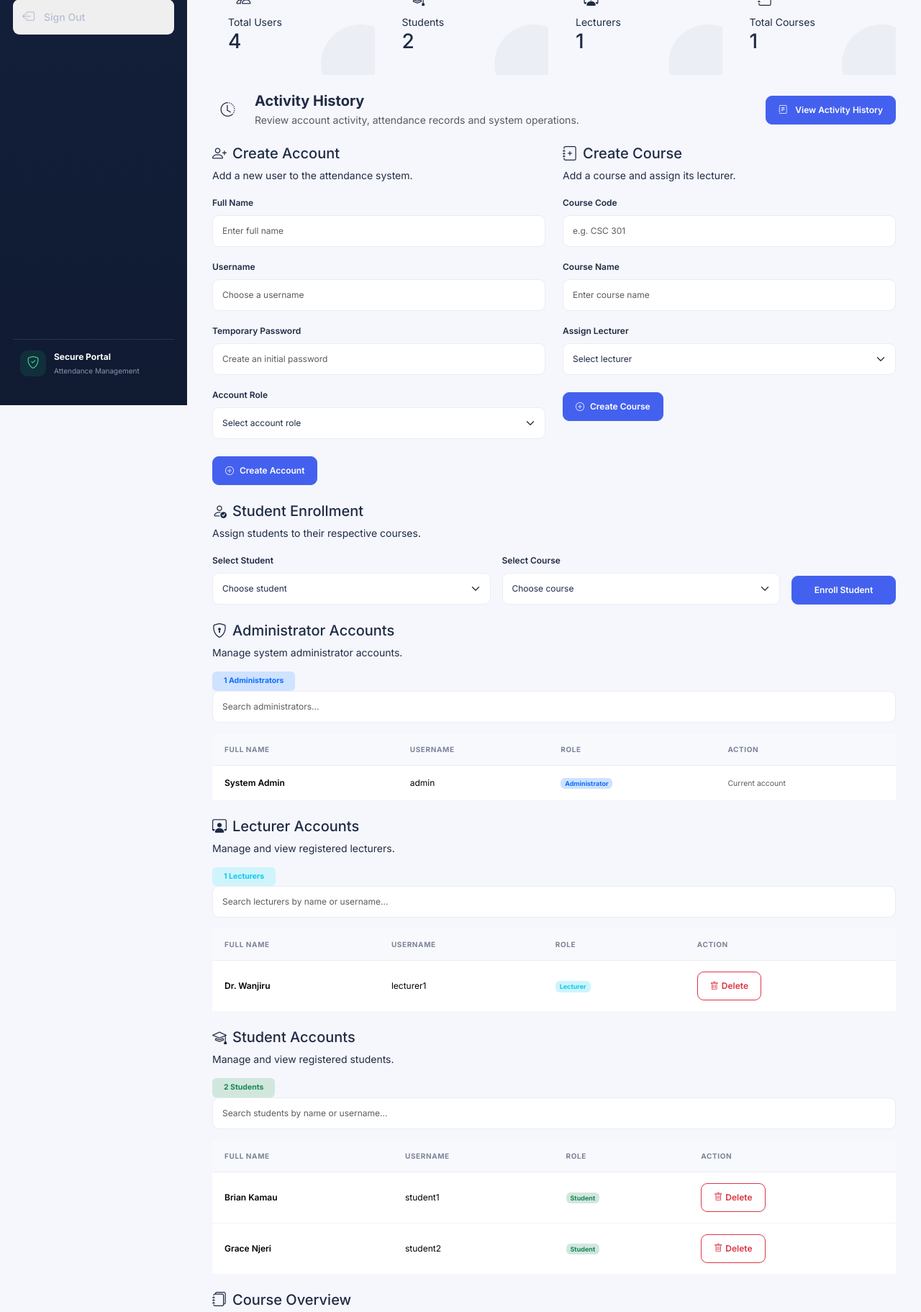
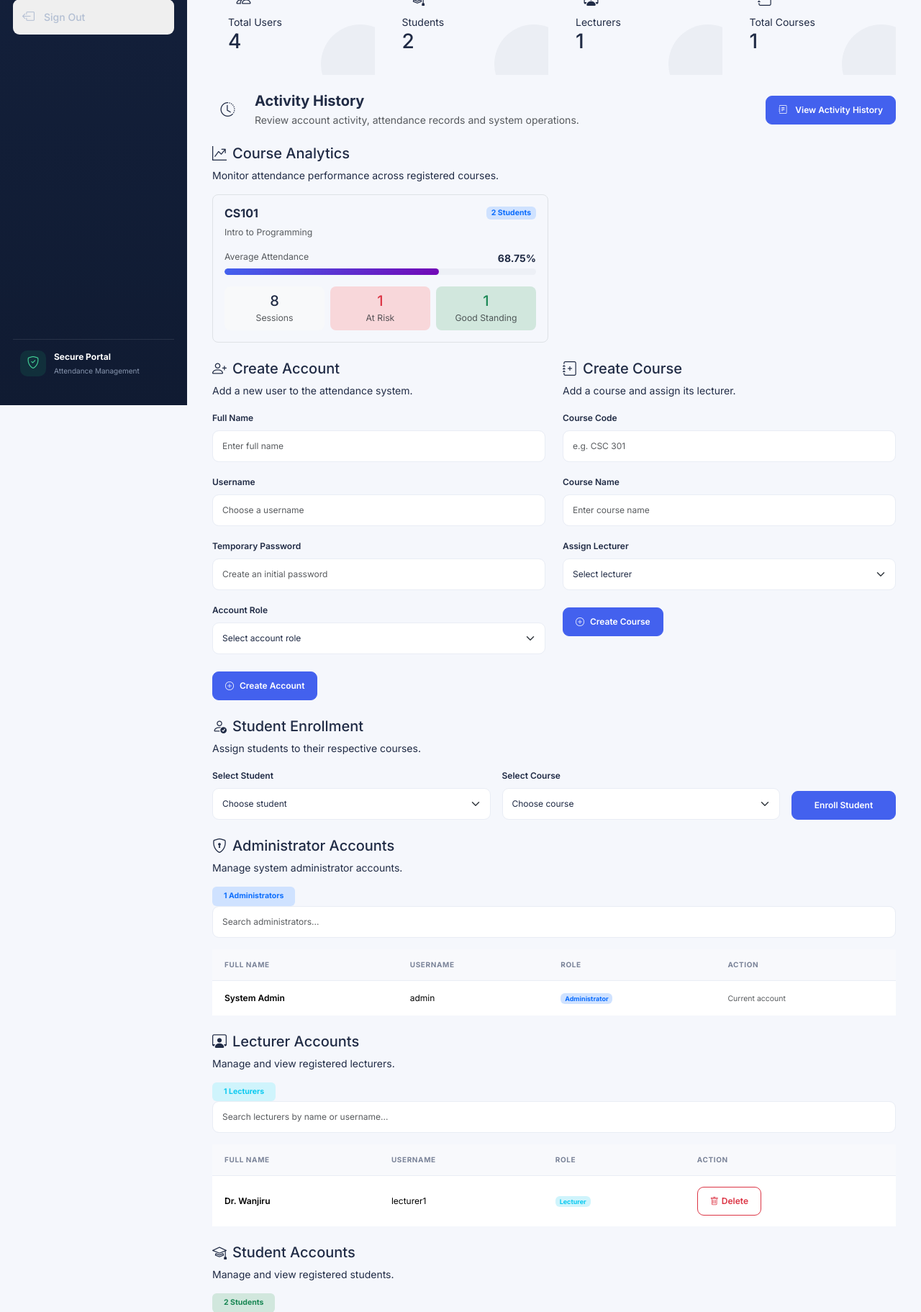
Before and after one commit to harizonelopez/Attendify, a Flask app: page /admin/ in a window 1280 px wide. Shown: the part 237-2060 px from the top of the page at 72% size. Run offline with Flask 3, Linux system fonts and the light colour scheme; the visitor is signed in with stand-in values (Sample User, id 1); data comes from the database, SQL or seed files in the repository.

Commit message:
Add course analytics feature to admin dashboard

```diff
--- a/app/admin/routes.py
+++ b/app/admin/routes.py
@@ -3,6 +3,7 @@ from werkzeug.security import generate_password_hash
 from app.auth.decorators import role_required
 from app.database.db import db, q
 from app.services.audit import log_action
+from app.services.analytics import course_statistics
 
 admin = Blueprint("admin", __name__, url_prefix="/admin")
 
@@ -25,12 +26,44 @@ def dashboard():
         "SELECT * FROM users WHERE role = 'lecturer' ORDER BY full_name"
     )
 
+    course_analytics = []
+    for course in courses:
+        total_students = q(
+            """
+            SELECT COUNT(*) AS total
+            FROM enrollments
+            WHERE course_id = ?
+            """,
+            (course["id"],),
+            one=True
+        )["total"]
+
+        attendance_records = q(
+            """
+            SELECT student_id, present
+            FROM attendance
+            WHERE course_id = ?
+            """,
+            (course["id"],)
+        )
+
+        statistics = course_statistics(
+            total_students,
+            attendance_records
+        )
+
+        course_analytics.append({
+            "course": course,
+            "statistics": statistics
+        })
+
     return render_template(
         "admin/dashboard.html",
         users=users,
         courses=courses,
         students=students,
-        lecturers=lecturers
+        lecturers=lecturers,
+        course_analytics=course_analytics
     )
 
 
--- a/app/services/analytics.py
+++ b/app/services/analytics.py
@@ -1,7 +1,7 @@
 from app.config import Config
 
 def analyse(attended, total_sessions):
-    # Handle courses without recorded attendance
+    """Calculate attendance percentage and projected performance."""
     if total_sessions == 0:
         return {
             "percentage": 0,
@@ -10,16 +10,12 @@ def analyse(attended, total_sessions):
             "projected_percentage": 0
         }
 
-    # Calculate current attendance percentage
     percentage = (attended / total_sessions) * 100
-
-    # Determine remaining semester sessions
     remaining_sessions = max(
         Config.SEMESTER_SESSIONS - total_sessions,
         0
     )
 
-    # Estimate future attendance using the current attendance rate
     projected_attendance = (
         attended + (percentage / 100 * remaining_sessions)
     )
@@ -28,18 +24,17 @@ def analyse(attended, total_sessions):
         projected_attendance / Config.SEMESTER_SESSIONS
     ) * 100
 
-    # Determine current academic standing
     status = (
         "Good Standing"
         if percentage >= Config.THRESHOLD
         else "Below Attendance Threshold"
     )
 
-    # Estimate attendance risk
-    if projected_percentage >= Config.THRESHOLD:
-        risk = "Low"
-    else:
-        risk = "High"
+    risk = (
+        "Low"
+        if projected_percentage >= Config.THRESHOLD
+        else "High"
+    )
 
     return {
         "percentage": round(percentage, 2),
@@ -47,3 +42,60 @@ def analyse(attended, total_sessions):
         "risk": risk,
         "projected_percentage": round(projected_percentage, 2)
     }
+
+
+def course_statistics(total_students, attendance_records):
+    """Calculate overall attendance statistics for a course."""
+    if total_students == 0 or not attendance_records:
+        return {
+            "total_students": total_students,
+            "total_sessions": 0,
+            "average_attendance": 0,
+            "at_risk_students": 0,
+            "good_standing_students": 0
+        }
+
+    student_attendance = {}
+    for record in attendance_records:
+        student_id = record["student_id"]
+        if student_id not in student_attendance:
+            student_attendance[student_id] = {
+                "attended": 0,
+                "sessions": 0
+            }
+
+        student_attendance[student_id]["sessions"] += 1
+        if record["present"]:
+            student_attendance[student_id]["attended"] += 1
+
+    percentages = []
+    at_risk = 0
+    good_standing = 0
+
+    for data in student_attendance.values():
+        result = analyse(
+            data["attended"],
+            data["sessions"]
+        )
+
+        percentages.append(result["percentage"])
+
+        if result["risk"] == "High":
+            at_risk += 1
+        else:
+            good_standing += 1
+
+    average = sum(percentages) / len(percentages)
+
+    total_sessions = max(
+        data["sessions"]
+        for data in student_attendance.values()
+    )
+
+    return {
+        "total_students": total_students,
+        "total_sessions": total_sessions,
+        "average_attendance": round(average, 2),
+        "at_risk_students": at_risk,
+        "good_standing_students": good_standing
+    }
--- a/app/templates/admin/dashboard.html
+++ b/app/templates/admin/dashboard.html
@@ -76,6 +76,88 @@
              View Activity History
         </a>
     </div>
+</div>
+
+<!-- Course Analytics -->
+<div class="content-card mb-4">
+    <div class="card-heading">
+        <div>
+            <h5><i class="bi bi-graph-up-arrow me-2"></i>Course Analytics</h5>
+            <p>Monitor attendance performance across registered courses.</p>
+        </div>
+    </div>
+
+    {% if course_analytics %}
+    <div class="row g-3">
+        {% for item in course_analytics %}
+        {% set stats = item.statistics %}
+        <div class="col-lg-6">
+            <div class="border rounded-3 p-3 h-100">
+                <div class="d-flex justify-content-between align-items-start mb-3">
+                    <div>
+                        <h6 class="fw-bold mb-1">{{ item.course.code }}</h6>
+                        <small class="text-muted">{{ item.course.name }}</small>
+                    </div>
+                    <span class="badge bg-primary-subtle text-primary">
+                        {{ stats.total_students }} Students
+                    </span>
+                </div>
+
+                <div class="mb-3">
+                    <div class="d-flex justify-content-between mb-1">
+                        <small class="text-muted">Average Attendance</small>
+                        <strong>{{ stats.average_attendance }}%</strong>
+                    </div>
+                    <div class="progress" style="height: 9px;">
+                        <div class="progress-bar"
+                             role="progressbar"
+                             style="width: {{ [stats.average_attendance, 100]|min }}%;"
+                             aria-valuenow="{{ stats.average_attendance }}"
+                             aria-valuemin="0"
+                             aria-valuemax="100">
+                        </div>
+                    </div>
+                </div>
+
+                <div class="row g-2">
+                    <div class="col-4">
+                        <div class="bg-light rounded-3 p-2 text-center">
+                            <h5 class="mb-0">{{ stats.total_sessions }}</h5>
+                            <small class="text-muted">Sessions</small>
+                        </div>
+                    </div>
+
+                    <div class="col-4">
+                        <div class="bg-danger-subtle rounded-3 p-2 text-center">
+                            <h5 class="mb-0 text-danger">
+                                {{ stats.at_risk_students }}
+                            </h5>
+                            <small class="text-muted">At Risk</small>
+                        </div>
+                    </div>
+
+                    <div class="col-4">
+                        <div class="bg-success-subtle rounded-3 p-2 text-center">
+                            <h5 class="mb-0 text-success">
+                                {{ stats.good_standing_students }}
+                            </h5>
+                            <small class="text-muted">Good Standing</small>
+                        </div>
+                    </div>
+                </div>
+            </div>
+        </div>
+        {% endfor %}
+    </div>
+
+    {% else %}
+    <div class="text-center py-4">
+        <i class="bi bi-bar-chart-line display-5 text-muted"></i>
+        <p class="text-muted mt-2 mb-0">
+            No courses available for analytics yet.
+        </p>
+    </div>
+    {% endif %}
 </div>
 
 <!-- Management Forms -->
```
